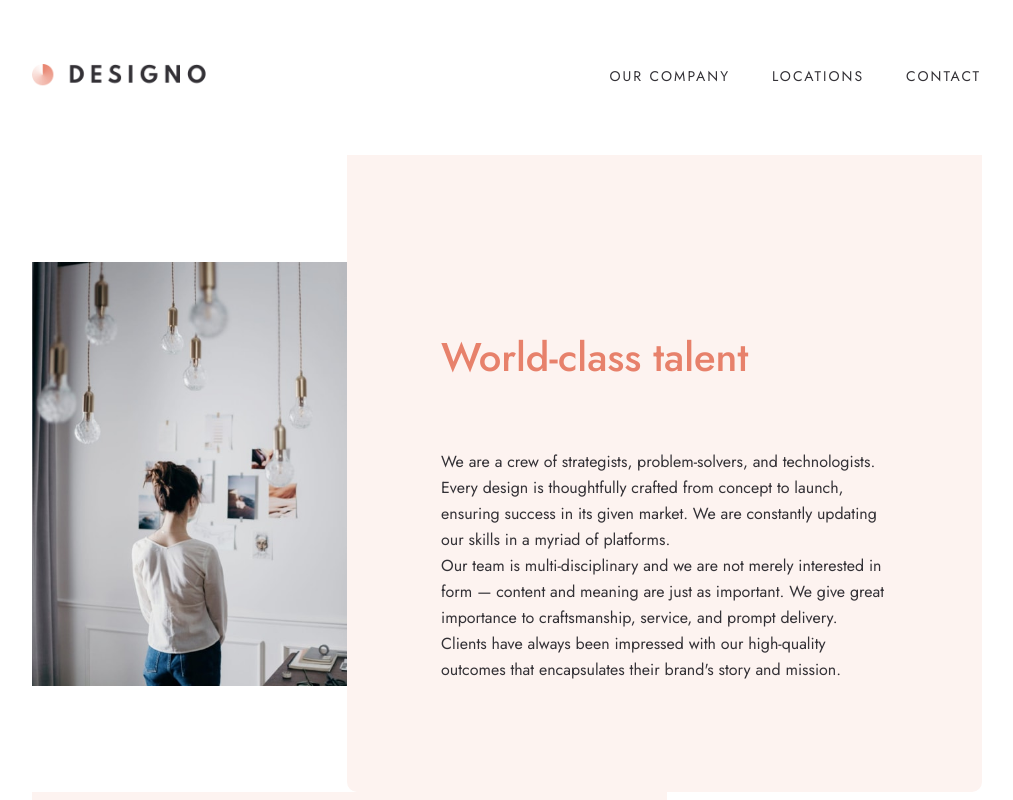
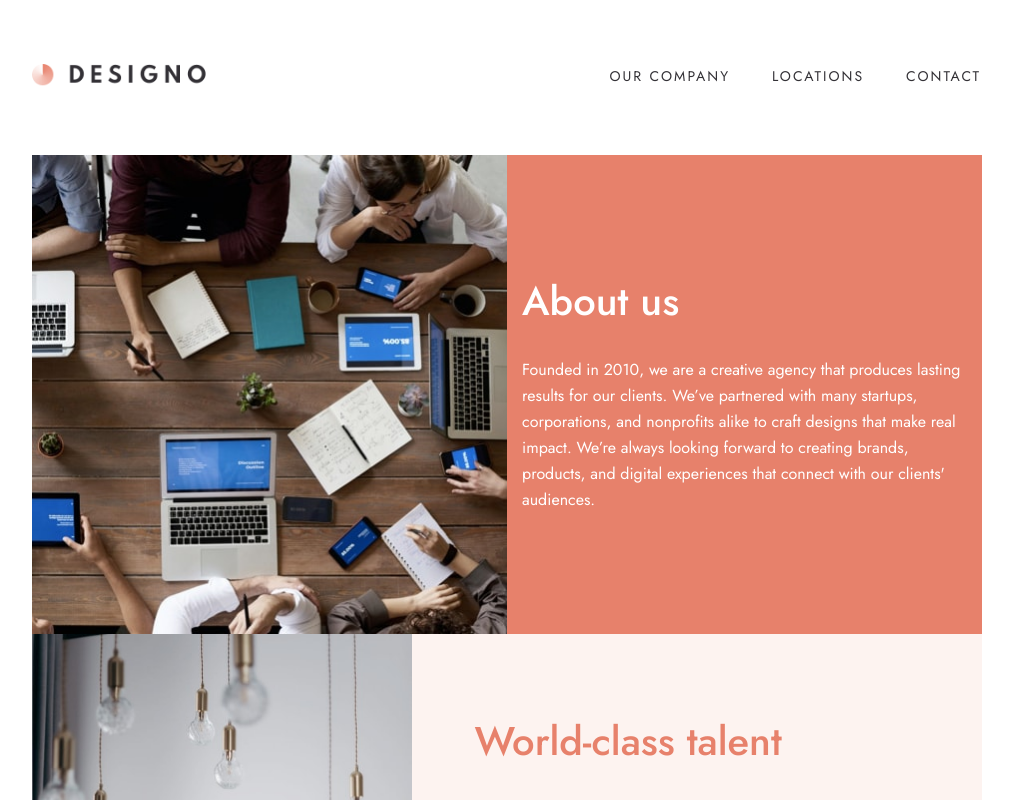
Before and after one commit to Youmnaelzany/designo-multi-page-website-8-3, a Next.js app: page /about in a window 1280 px wide. Shown: the top 800 px of the page, without its empty margins (133-1146 px from the left). Built offline with nearby package versions, Linux system fonts and the light colour scheme.

Commit message:
Stage all modifications

```diff
--- a/src/app/about/page.tsx
+++ b/src/app/about/page.tsx
@@ -1,8 +1,17 @@
 import AboutCard from "@/components/main/about-card";
+import AboutHero from "@/components/main/about-hero";
 
 export default function About() {
   return (
     <main className="">
+      <section className="">
+        <AboutHero desktopImg="assets/about/desktop/image-about-hero.jpg"
+          tabletImg="assets/about/tablet/image-about-hero.jpg"
+          mobileImg="assets/about/mobile/image-about-hero.jpg"
+          title="About us"
+          description="Founded in 2010, we are a creative agency that produces lasting results for our clients. We’ve partnered with many startups, corporations, and nonprofits alike to craft designs  that make real impact. We’re always looking forward to creating brands, products, and digital experiences that connect with our clients' audiences."
+        />
+      </section>
       <section className="">
         <AboutCard
           desktopImg="assets/about/desktop/image-world-class-talent.jpg"
--- a/src/app/locations/page.tsx
+++ b/src/app/locations/page.tsx
@@ -1,9 +1,17 @@
+import LocationCard from "@/components/main/location-card";
 import OurLocations from "@/components/main/our-locations";
 
 export default function Locations() {
   return (
     <main className="">
-      Locations
+      <section className="">
+        {/* Canada */}
+        <LocationCard desktopImg="/assets/locations/desktop/image-map-canada.png" tabletImg="/assets/locations/tablet/image-map-canada.png" mobileImg="/assets/locations/desktop/image-map-canada.png" title="Canada" officeAddress="Designo Central Office" addressOne="3886 Wellington Street" addressTwo="Toronto, Ontario M9C 3J5" contactInfo="Contact" phoneNumber="P : +1 253-863-8967" emailAddress="M : contact@designo.co" />
+        {/* Australia */}
+        <LocationCard desktopImg="/assets/locations/desktop/image-map-canada.png" tabletImg="/assets/locations/tablet/image-map-canada.png" mobileImg="/assets/locations/desktop/image-map-canada.png" title="Australia" officeAddress="Designo AU Office" addressOne="19 Balonne Street" addressTwo="New South Wales 2443" contactInfo="Contact" phoneNumber="P : (02) 6720 9092" emailAddress="M : contact@designo.au" />
+        {/* Australia */}
+        <LocationCard desktopImg="/assets/locations/desktop/image-map-canada.png" tabletImg="/assets/locations/tablet/image-map-canada.png" mobileImg="/assets/locations/desktop/image-map-canada.png" title="United Kingdom" officeAddress="Designo UK Office" addressOne="13 Colorado Way" addressTwo="Rhyd-y-fro SA8 9GA" contactInfo="Contact" phoneNumber="P : 078 3115 1400" emailAddress="M : contact@designo.uk" />
+      </section>
       <OurLocations />
     </main>
   );
--- a/src/components/main/about-card.tsx
+++ b/src/components/main/about-card.tsx
@@ -10,18 +10,20 @@ interface AboutCardProps {
 
 export default function AboutCard({ desktopImg, tabletImg, mobileImg, title, description, descriptionTwo, specialStyle }: AboutCardProps) {
     return (
-        <div className="flex flex-col items-center justify-center lg:flex-row mx-[-1.5rem] sm:mx-0" style={specialStyle ? { flexDirection: "row-reverse" } : { flexDirection: "row" }}>
-            <picture>
+        <div
+            className={`flex flex-col lg:flex-row mx-[-1.5rem] sm:mx-0 ${specialStyle ? "lg:flex-row-reverse" : "lg:flex-row"} `}>
+            <picture className="w-full lg:w-2/3">
                 <source media="(min-width: 1024px)" srcSet={desktopImg} />
                 <source media="(min-width: 768px)" srcSet={tabletImg} />
-                <img src={mobileImg} alt="about-card lg:rounded-t-lg sm:rounded-l-lg lg:rounded-bl-none rounded-t-lg sm:rounded-tr-none" />
+                <img src={mobileImg} alt="w-full h-full object-cover" />
             </picture>
-            <div className="flex flex-col gap-6 items-center justify-center text-center lg:text-left lg:justify-start bg-[#FDF3F0] py-20 px-6 sm:pl-[3.69rem] sm:pr-[3.62rem] lg:py-[6.85em] lg:pr-24 lg:pl-[5.87rem] lg:items-start lg:rounded-b-lg sm:rounded-r-lg lg:rounded-tr-none rounded-b-lg sm:rounded-bl-none">
-                <div className="w-[20.4375rem] sm:w-[35.75rem] lg:w-[27.8125rem]">
-                    <h2 className="text-[#E7816B] text-[2rem] font-medium leading-9 sm:py-[4.25rem] sm:text-[2.5rem] sm:leading-12">{title}</h2>
+            <div className=" bg-[#FDF3F0] flex items-center justify-center w-full py-20 lg:py-0">
+                <div className="w-full max-w-[20.4375rem] sm:max-w-[35.75rem] lg:max-w-[27.8125rem] flex flex-col gap-y-8 items-center justify-center text-center lg:text-left lg:items-start">
+                    <h2 className="text-[#E7816B] text-[2rem] font-medium leading-9  sm:text-[2.5rem] sm:leading-12">{title}</h2>
                     <p className="text-[0.9375rem] font-normal leading-[1.5625rem] text-[#333136] sm:leading-[1.625rem] sm:text-base">{description}</p>
                     <p className="text-[0.9375rem] font-normal leading-[1.5625rem] text-[#333136] sm:leading-[1.625rem] sm:text-base">{descriptionTwo}</p>
                 </div>
             </div>
-        </div>);
+        </div>
+    );
 }
--- a/src/components/main/about-hero.tsx
+++ b/src/components/main/about-hero.tsx
@@ -4,23 +4,32 @@ interface AboutCardProps {
     mobileImg: string;
     title: string;
     description: string;
-    descriptionTwo: string;
     specialStyle?: boolean
 }
 
-export default function AboutCard({ desktopImg, tabletImg, mobileImg, title, description, descriptionTwo }: AboutCardProps) {
+export default function AboutCard({ desktopImg, tabletImg, mobileImg, title, description }: AboutCardProps) {
     return (
-        <div className="flex flex-col items-center justify-center lg:flex-row mx-[-1.5rem] sm:mx-0">
-            <picture>
+        <div className="flex flex-col lg:flex-row mx-[-1.5rem] sm:mx-0">
+            {/* Image Container */}
+            <picture className="w-full lg:w-1/2">
                 <source media="(min-width: 1024px)" srcSet={desktopImg} />
                 <source media="(min-width: 768px)" srcSet={tabletImg} />
-                <img src={mobileImg} alt="about-card lg:rounded-t-lg sm:rounded-l-lg lg:rounded-bl-none rounded-t-lg sm:rounded-tr-none" />
+                <img
+                    src={mobileImg}
+                    alt="about-card"
+                    className="w-full h-full object-cover"
+                />
             </picture>
-            <div className="flex flex-col gap-6 items-center justify-center text-center lg:text-left lg:justify-start bg-[#FDF3F0] py-20 px-6 sm:pl-[3.69rem] sm:pr-[3.62rem] lg:py-[6.85em] lg:pr-24 lg:pl-[5.87rem] lg:items-start lg:rounded-b-lg sm:rounded-r-lg lg:rounded-tr-none rounded-b-lg sm:rounded-bl-none">
-                <div className="w-[20.4375rem] sm:w-[35.75rem] lg:w-[27.8125rem]">
-                    <h2 className="text-[#E7816B] text-[2rem] font-medium leading-9 sm:py-[4.25rem] sm:text-[2.5rem] sm:leading-12">{title}</h2>
-                    <p className="text-[0.9375rem] font-normal leading-[1.5625rem] text-[#333136] sm:leading-[1.625rem] sm:text-base">{description}</p>
-                    <p className="text-[0.9375rem] font-normal leading-[1.5625rem] text-[#333136] sm:leading-[1.625rem] sm:text-base">{descriptionTwo}</p>
+
+            {/* Text Container */}
+            <div className="w-full lg:w-1/2 bg-[#E7816B] flex items-center justify-center py-20 lg:py-0">
+                <div className="w-full max-w-[20.4375rem] sm:max-w-[35.75rem] lg:max-w-[27.8125rem] flex flex-col gap-y-8 items-center justify-center text-center lg:text-left lg:items-start">
+                    <h2 className="text-white text-[2rem] font-medium leading-9 sm:text-[2.5rem] sm:leading-12">
+                        {title}
+                    </h2>
+                    <p className="text-[0.9375rem] font-normal leading-[1.5625rem] text-white sm:leading-[1.625rem] sm:text-base">
+                        {description}
+                    </p>
                 </div>
             </div>
         </div>);
--- /dev/null
+++ b/src/components/main/location-card.tsx
@@ -0,0 +1,65 @@
+
+interface AboutCardProps {
+    desktopImg: string;
+    tabletImg: string;
+    mobileImg: string;
+    title: string;
+    officeAddress: string;
+    addressOne: string;
+    addressTwo: string;
+    contactInfo: string;
+    phoneNumber: string;
+    emailAddress: string;
+    specialStyle?: boolean
+}
+
+export default function LocationCard({ desktopImg, tabletImg, mobileImg, title, officeAddress, addressOne, addressTwo, contactInfo, phoneNumber, emailAddress, specialStyle }: AboutCardProps) {
+    return (
+        <div className={`flex flex-col  mx-[-1.5rem] sm:mx-0 gap-y-6 sm:gap-x-6 ${specialStyle ? "lg:flex-row-reverse" : "lg:flex-row"} `}>
+            {/* Image Container */}
+            <picture className="w-full lg:w-1/3">
+                <source media="(min-width: 1024px)" srcSet={desktopImg} />
+                <source media="(min-width: 768px)" srcSet={tabletImg} />
+                <img
+                    src={mobileImg}
+                    alt="about-card"
+                    className="w-full h-full object-cover rounded-lg"
+                />
+            </picture>
+
+            {/* Text Container */}
+            <div className="w-full lg:w-2/3 bg-[#FDF3F0] flex flex-col items-center justify-center sm:justify-start text-center  py-20 sm:py-20.sm:rounded-lg gap-y-6 sm:pl-[4.69rem] lg:pl-[5.94rem] sm:items-start sm:text-left">
+                <div className="sm:w-[15.9375rem] w-[20.4375rem]">
+                    <h2 className="text-[#E7816B] text-[2rem] font-medium leading-9 sm:text-[2.5rem] sm:leading-12">
+                        {title}
+                    </h2>
+                </div>
+                <div className="space-y-6 flex flex-col items-center justify-center sm:flex-row sm:justify-between sm:items-start">
+                    {/* Address */}
+                    <div className="flex flex-col items-center justify-center text-center sm:text-left sm:items-start sm:justify-start sm:w-[15.9375rem] w-[20.4375rem]">
+                        <h4 className="text-[0.9375rem] font-bold leading-[1.5625rem] text-[#33313] sm:leading-[1.625rem] sm:text-base">
+                            {officeAddress}
+                        </h4>
+                        <p className="text-[0.9375rem] font-normal leading-[1.5625rem] text-[#33313] sm:leading-[1.625rem] sm:text-base">
+                            {addressOne}
+                        </p>
+                        <p className="text-[0.9375rem] font-normal leading-[1.5625rem] text-[#33313] sm:leading-[1.625rem] sm:text-base">
+                            {addressTwo}
+                        </p>
+                    </div>
+                    {/* Contact */}
+                    <div className="flex flex-col items-center justify-center text-center sm:text-left sm:items-start sm:justify-start sm:w-[15.9375rem] w-[20.4375rem]">
+                        <h4 className="text-[0.9375rem] font-bold leading-[1.5625rem] text-[#33313] sm:leading-[1.625rem] sm:text-base">
+                            {contactInfo}
+                        </h4>
+                        <p className="text-[0.9375rem] font-normal leading-[1.5625rem] text-[#33313] sm:leading-[1.625rem] sm:text-base">
+                            {phoneNumber}
+                        </p>
+                        <p className="text-[0.9375rem] font-normal leading-[1.5625rem] text-[#33313] sm:leading-[1.625rem] sm:text-base">
+                            {emailAddress}
+                        </p>
+                    </div>
+                </div>
+            </div>
+        </div >);
+}
--- a/src/components/main/main-hero.tsx
+++ b/src/components/main/main-hero.tsx
@@ -3,12 +3,16 @@ import { Button } from "../ui/button";
 
 export default function MainHero() {
     return (
-        <div className="bg-[#E7816B] h-[52.6875rem] sm:W-[43.0625rem] lg:h-[40rem] lg:w-[69.4375rem] -mx-6 sm:mx-0 flex flex-col lg:flex-row lg:justify-between pt-20 px-6 sm:pt-[3.75rem] sm:px-[3.62rem] lg:pt-[9.06rem] lg:px-[5.94rem] sm:rounded-lg  overflow-hidden  ">
+        <div className="bg-[#E7816B] h-[52.6875rem] sm:w-[43.0625rem] lg:h-[40rem] lg:w-[69.4375rem] -mx-6 sm:mx-0 flex flex-col lg:flex-row lg:justify-between pt-20 px-6 sm:pt-[3.75rem] sm:px-[3.62rem] lg:pt-[9.06rem] lg:px-[5.94rem] sm:rounded-lg overflow-hidden relative">
             {/* Text */}
-            <div className="flex flex-col items-center gap-y-6 sm:gap-y-[1.19rem] lg:gap-y-10 lg:items-start lg:justify-start ">
+            <div className="flex flex-col items-center gap-y-6 sm:gap-y-[1.19rem] lg:gap-y-10 lg:items-start lg:justify-start z-10">
                 <div className="flex flex-col items-center text-center gap-y-[0.88rem] sm:gap-y-2 lg:gap-y-[0.69rem] lg:items-start lg:justify-start lg:text-left">
-                    <h1 className="text-[2rem] font-medium leading-9 text-white w-[24.75rem] sm:w-[24.8125rem] lg:w-[24.75rem]">Award-winning custom designs and digital branding solutions</h1>
-                    <p className=" w-[20.4375rem] text-[0.9375rem] leading-[1.5625rem] font-medium text-white sm:w-[27.8125rem] lg:w-[27.8125rem]">With over 10 years in the industry, we are experienced in creating fully responsive websites, app design, and engaging brand experiences. Find out more about our services.</p>
+                    <h1 className="text-[2rem] font-medium leading-9 text-white w-[24.75rem] sm:w-[24.8125rem] lg:w-[24.75rem]">
+                        Award-winning custom designs and digital branding solutions
+                    </h1>
+                    <p className="w-[20.4375rem] text-[0.9375rem] leading-[1.5625rem] font-medium text-white sm:w-[27.8125rem] lg:w-[27.8125rem]">
+                        With over 10 years in the industry, we are experienced in creating fully responsive websites, app design, and engaging brand experiences. Find out more about our services.
+                    </p>
                 </div>
                 <div className="">
                     <Button variant="destructive">
@@ -16,7 +20,13 @@ export default function MainHero() {
                     </Button>
                 </div>
             </div>
-            <img src="/assets/home/desktop/image-hero-phone.png" alt="Description" className="" />
+
+            {/* Image */}
+            <img
+                src="/assets/home/desktop/image-hero-phone.png"
+                alt="Description"
+                className=" "
+            />
         </div>
     );
 }
```
Also changed, not shown: public/assets/locations/tablet/image-map-united-kingdom.png (renamed from public/assets/locations/tablet/image-map-uk.png).
